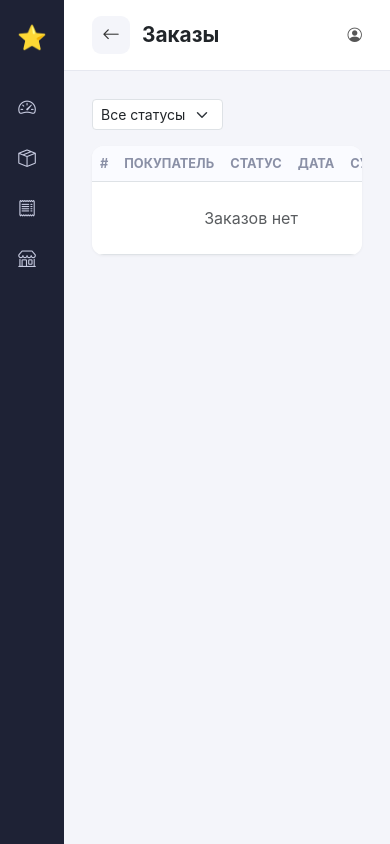
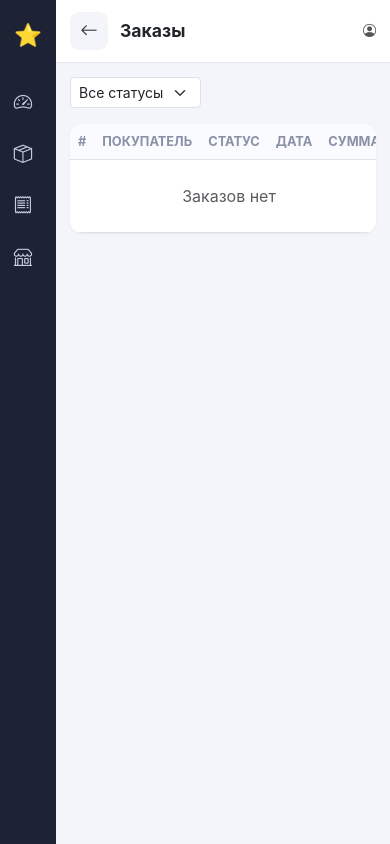
Before and after one commit to Makcxim/ShopBot, a Django app: template shopbot/panel/templates/panel/orders/list.html in a window 390 px wide. Run offline with Django 3.2, Linux system fonts and the light colour scheme; the template is opened without the code that fills it, so the values that code supplies are empty.

Commit message:
fix: responsive panel tables and orders layout on mobile

```diff
--- a/shopbot/panel/static/panel/panel.css
+++ b/shopbot/panel/static/panel/panel.css
@@ -52,15 +52,32 @@ body { margin: 0; background: var(--content-bg); font-family: -apple-system, Bli
 .panel-card { background: #fff; border-radius: 12px; padding: 20px; box-shadow: 0 1px 3px rgba(0,0,0,.05); margin-bottom: 20px; }
 .panel-card__title { font-size: 1.05rem; font-weight: 700; margin: 0 0 14px; }
 
-.table-wrap { background: #fff; border-radius: 12px; box-shadow: 0 1px 3px rgba(0,0,0,.05); overflow: hidden; }
+.table-wrap { background: #fff; border-radius: 12px; box-shadow: 0 1px 3px rgba(0,0,0,.05); overflow-x: auto; -webkit-overflow-scrolling: touch; }
 .table-wrap table { margin: 0; }
-.table-wrap thead th { background: #fafbff; font-size: .8rem; text-transform: uppercase; color: #8a90a6; }
+.table-wrap thead th { background: #fafbff; font-size: .8rem; text-transform: uppercase; color: #8a90a6; white-space: nowrap; }
+.table-wrap td { white-space: nowrap; }
+
+/* Таблицы внутри карточек (дашборд) тоже скроллятся по горизонтали */
+.panel-card .table-responsive { margin: 0; }
+.panel-card .table-responsive td, .panel-card .table-responsive th { white-space: nowrap; }
 
 @media (max-width: 768px) {
-    .panel-sidebar { width: 64px; }
-    .panel-brand { font-size: 0; padding: 20px 0; text-align: center; }
-    .panel-brand::first-letter { font-size: 1.5rem; }
+    .panel-sidebar { width: 56px; }
+    .panel-brand { font-size: 0; padding: 18px 0; text-align: center; }
+    .panel-brand::first-letter { font-size: 1.4rem; }
     .panel-nav a span, .panel-nav a { font-size: 0; justify-content: center; }
-    .panel-nav a i { font-size: 1.1rem; }
-    .panel-main { margin-left: 64px; }
+    .panel-nav a i { font-size: 1.15rem; }
+    .panel-main { margin-left: 56px; }
+
+    .panel-header { padding: 12px 14px; flex-wrap: wrap; gap: 8px; }
+    .panel-header__title { font-size: 1.1rem; }
+    .panel-header__user { font-size: .82rem; max-width: 45vw; overflow: hidden; text-overflow: ellipsis; white-space: nowrap; }
+    .panel-content { padding: 14px; }
+
+    .kpi-grid { grid-template-columns: repeat(auto-fit, minmax(130px, 1fr)); gap: 12px; margin-bottom: 16px; }
+    .kpi-card { padding: 14px 16px; }
+    .kpi-card__value { font-size: 1.35rem; }
+
+    .panel-card { padding: 16px; }
+    .row > [class^="col-"] { margin-bottom: 0; }
 }
--- a/shopbot/panel/templates/panel/dashboard.html
+++ b/shopbot/panel/templates/panel/dashboard.html
@@ -70,6 +70,7 @@
         <div class="panel-card">
             <h2 class="panel-card__title">Топ товаров</h2>
             {% if top_products %}
+            <div class="table-responsive">
             <table class="table table-sm align-middle mb-0">
                 <thead><tr><th>Товар</th><th class="text-end">Продано</th><th class="text-end">Выручка</th></tr></thead>
                 <tbody>
@@ -78,6 +79,7 @@
                 {% endfor %}
                 </tbody>
             </table>
+            </div>
             {% else %}<p class="text-muted mb-0">Пока нет продаж</p>{% endif %}
         </div>
     </div>
@@ -85,6 +87,7 @@
         <div class="panel-card">
             <h2 class="panel-card__title">Последние заказы</h2>
             {% if recent_orders %}
+            <div class="table-responsive">
             <table class="table table-sm align-middle mb-0">
                 <thead><tr><th>#</th><th>Покупатель</th><th>Статус</th><th class="text-end">Сумма</th></tr></thead>
                 <tbody>
@@ -98,6 +101,7 @@
                 {% endfor %}
                 </tbody>
             </table>
+            </div>
             {% else %}<p class="text-muted mb-0">Заказов нет</p>{% endif %}
         </div>
     </div>
--- a/shopbot/webapp/static/css/webapp.css
+++ b/shopbot/webapp/static/css/webapp.css
@@ -19,6 +19,7 @@ body {
     color: var(--text);
     font-family: -apple-system, BlinkMacSystemFont, "Segoe UI", Roboto, Helvetica, Arial, sans-serif;
     -webkit-tap-highlight-color: transparent;
+    overflow-x: hidden;
 }
 
 a { color: inherit; text-decoration: none; }
@@ -184,7 +185,9 @@ a { color: inherit; text-decoration: none; }
 .order-card__status.status--refunded { background: rgba(255,59,48,.2); color: #ff3b30; }
 .order-card__date { font-size: .78rem; color: var(--hint); margin: 4px 0 10px; }
 .order-card__items { list-style: none; padding: 0; margin: 0; font-size: .9rem; }
-.order-card__items li { display: flex; justify-content: space-between; padding: 3px 0; }
+.order-card__items li { display: flex; justify-content: space-between; gap: 12px; padding: 3px 0; }
+.order-card__items li > span:first-child { min-width: 0; word-break: break-word; }
+.order-card__items li > span:last-child { white-space: nowrap; flex-shrink: 0; }
 .order-card__keys { flex-direction: column; gap: 4px; }
 .order-card__keys code { display: block; background: rgba(128,128,128,.15); padding: 4px 8px; border-radius: 6px; font-size: .78rem; word-break: break-all; }
 .order-card__total { margin-top: 10px; font-weight: 700; text-align: right; }
```
